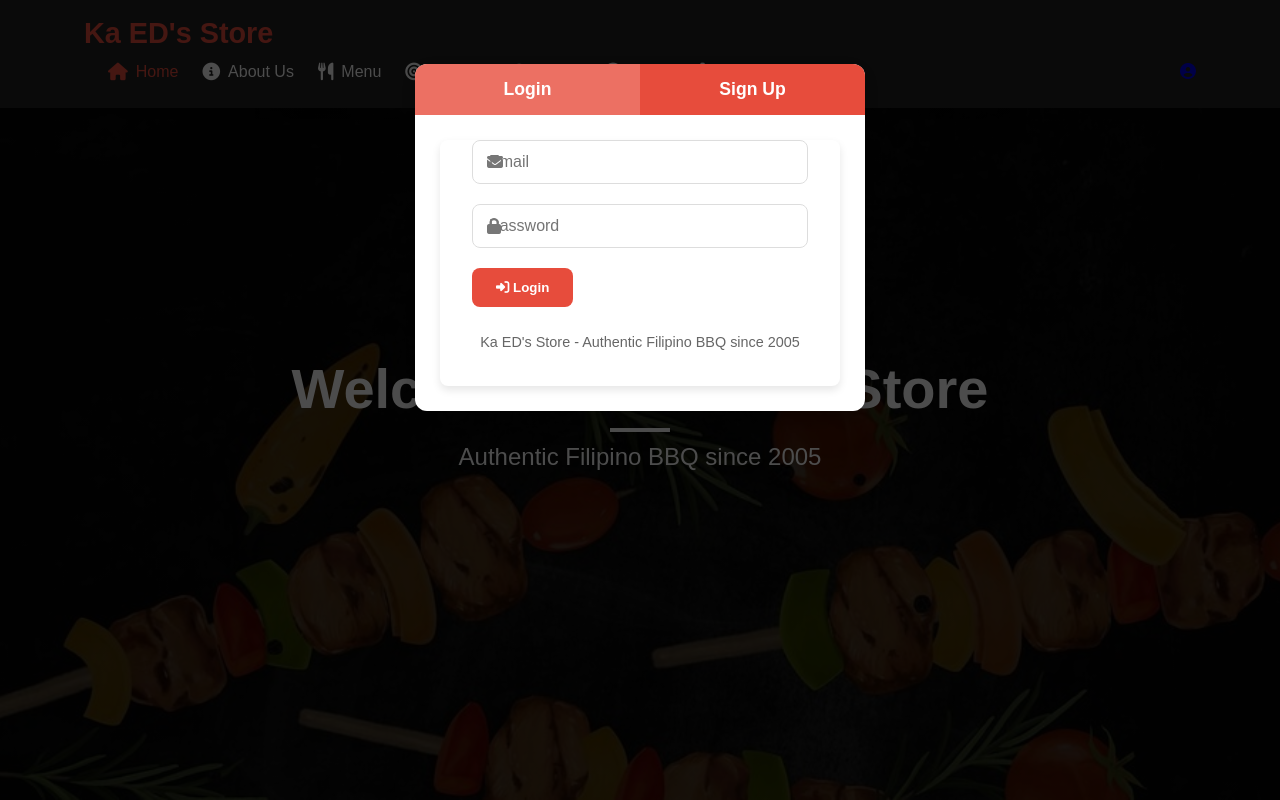
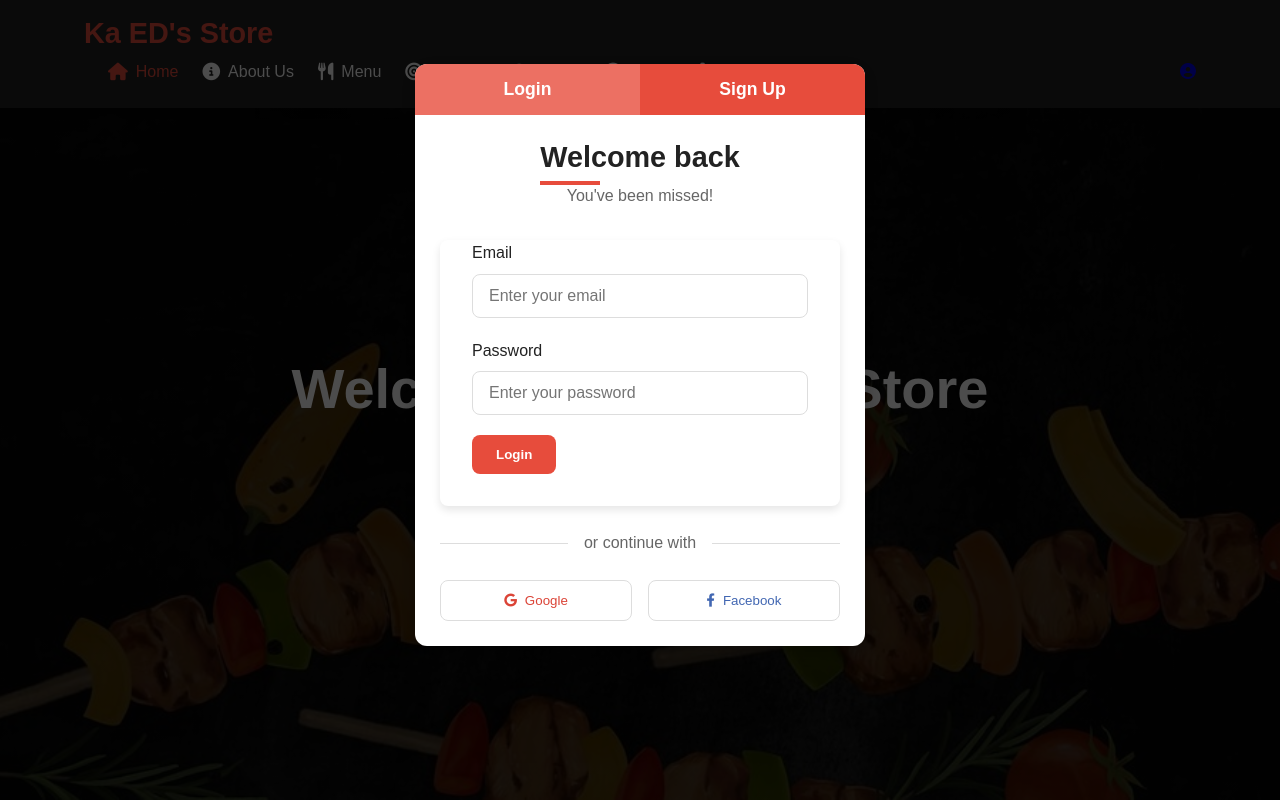
Before and after one commit to lee-sandra-rosales/ka_ed-s_store, a plain HTML site: page index.html in a window 1280 px wide. Both pictures are taken after a click on the link 1188 px from the left and 71 px from the top of the page. Shown: the top 800 px of the page. Drawn offline with nearby package versions, Linux system fonts and the light colour scheme; files whose address does not match are found by name.

Commit message:
Update index.html

```diff
--- a/index.html
+++ b/index.html
@@ -550,54 +550,76 @@
   </div>
 </section>
 
-    <!-- In your HTML file, replace the login/signup sections with this: -->
-<div id="account-modal" class="account-modal">
+ <div id="account-modal" class="account-modal">
   <div class="account-modal-content">
     <div class="account-tabs">
       <button class="tab-btn active" data-tab="login">Login</button>
       <button class="tab-btn" data-tab="signup">Sign Up</button>
     </div>
 
+    <!-- Login Tab -->
     <div class="tab-content active" id="login-tab">
+      <div class="auth-header">
+        <h2>Welcome back</h2>
+        <p>You've been missed!</p>
+      </div>
+
       <form class="auth-form">
         <div class="form-group">
-          <i class="fas fa-envelope"></i>
-          <input type="email" placeholder="Email" required>
+          <label for="login-email">Email</label>
+          <input type="email" id="login-email" placeholder="Enter your email" required>
         </div>
         <div class="form-group">
-          <i class="fas fa-lock"></i>
-          <input type="password" placeholder="Password" required>
+          <label for="login-password">Password</label>
+          <input type="password" id="login-password" placeholder="Enter your password" required>
         </div>
         <button type="submit" class="btn primary-btn">
-          <i class="fas fa-sign-in-alt"></i> Login
+          Login
         </button>
-        <p class="auth-footer">Ka ED's Store - Authentic Filipino BBQ since 2005</p>
       </form>
+
+      <div class="auth-divider">
+        <span>or continue with</span>
+      </div>
+
+      <div class="social-login">
+        <button class="social-btn google-btn">
+          <i class="fab fa-google"></i> Google
+        </button>
+        <button class="social-btn facebook-btn">
+          <i class="fab fa-facebook-f"></i> Facebook
+        </button>
+      </div>
     </div>
 
+    <!-- Signup Tab -->
     <div class="tab-content" id="signup-tab">
+      <div class="auth-header">
+        <h2>Create Account</h2>
+        <p>Start your journey with us</p>
+      </div>
+
       <form class="auth-form">
         <div class="form-group">
-          <i class="fas fa-user"></i>
-          <input type="text" placeholder="Full Name" required>
+          <label for="signup-email">Email</label>
+          <input type="email" id="signup-email" placeholder="Enter your email" required>
         </div>
         <div class="form-group">
-          <i class="fas fa-envelope"></i>
-          <input type="email" placeholder="Email" required>
+          <label for="signup-password">Password</label>
+          <input type="password" id="signup-password" placeholder="Create a password" required>
         </div>
         <div class="form-group">
-          <i class="fas fa-lock"></i>
-          <input type="password" placeholder="Password" required>
-        </div>
-        <div class="form-group">
-          <i class="fas fa-lock"></i>
-          <input type="password" placeholder="Confirm Password" required>
+          <label for="signup-confirm-password">Confirm Password</label>
+          <input type="password" id="signup-confirm-password" placeholder="Confirm your password" required>
         </div>
         <button type="submit" class="btn primary-btn">
-          <i class="fas fa-user-plus"></i> Create Account
+          Sign Up
         </button>
-        <p class="auth-footer">Ka ED's Store - Authentic Filipino BBQ since 2005</p>
       </form>
+
+      <div class="auth-footer">
+        <p>Already have an account? <a href="#" class="switch-tab" data-tab="login">Login</a></p>
+      </div>
     </div>
   </div>
 </div>
@@ -632,5 +654,18 @@
 </main>
 
 <script src="/js/script.js"></script>
+<script src="https://cdn.jsdelivr.net/npm/@supabase/supabase-js"></script>
+
+
+<script>
+  async function loadProducts() {
+    const { data, error } = await supabase.from('products').select('*');
+    if (error) console.error(error);
+    else console.log(data); // Or render to page
+  }
+
+  loadProducts();
+</script>
+
 </body>
 </html>
```
